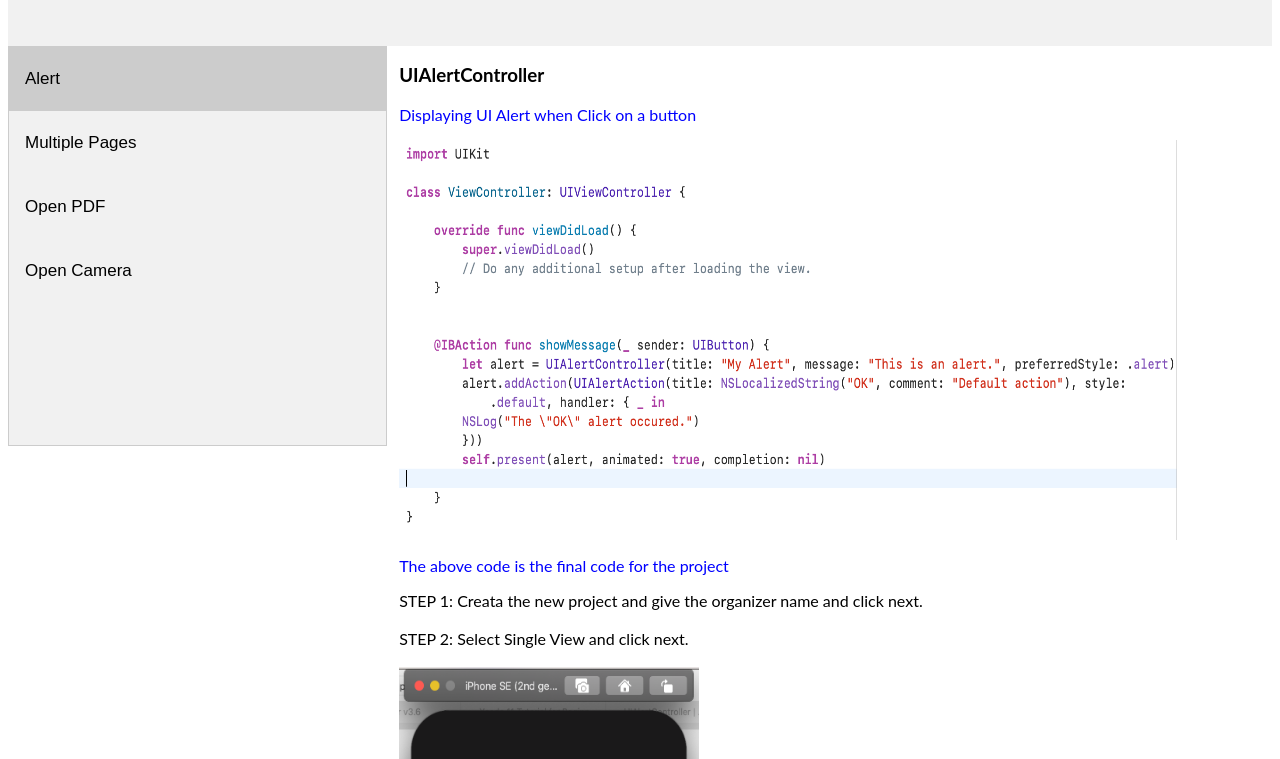
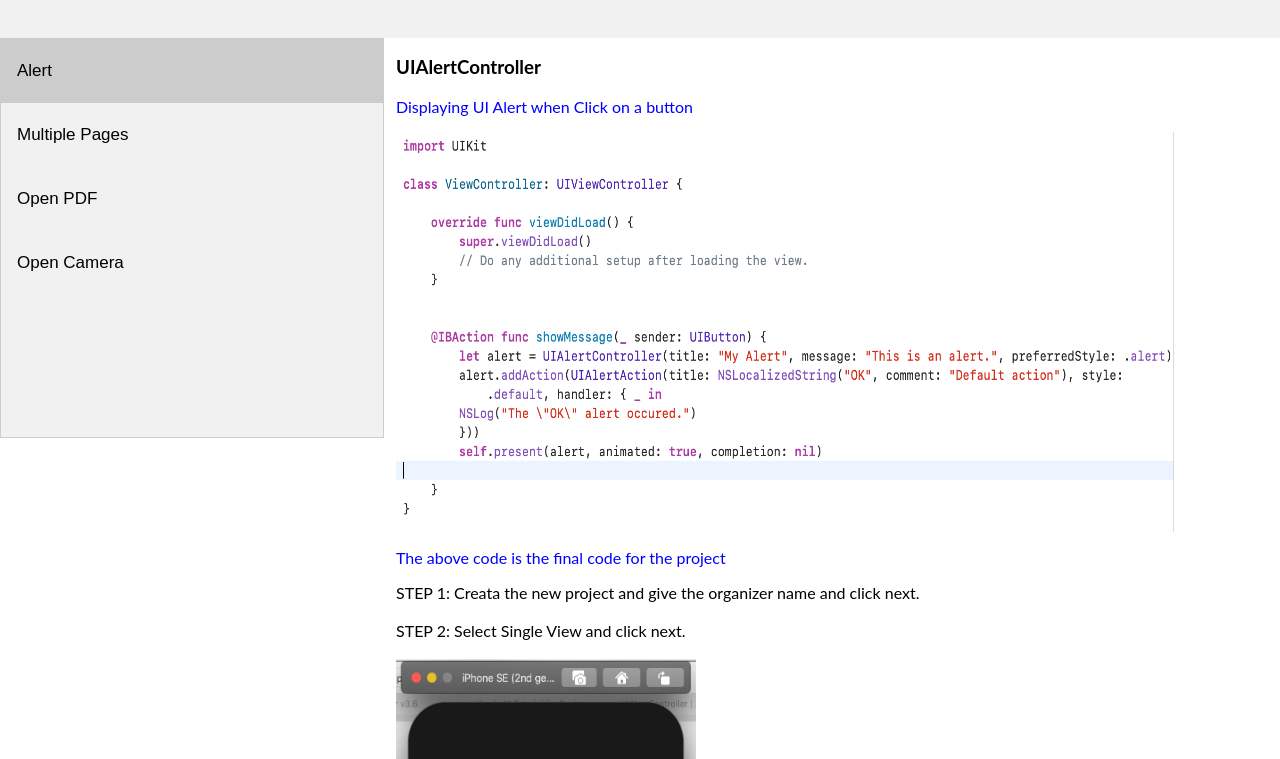
Before and after one commit to nikhilgs2001/swift, a plain HTML site: page index.html in a window 1280 px wide. Shown: the part 145-904 px from the top of the page. Drawn offline with Linux system fonts and the light colour scheme.

Commit message:
Firs Commit

```diff
--- a/index.html
+++ b/index.html
@@ -7,7 +7,8 @@
   <style>
 * {box-sizing: border-box}
 
-body {font-family: "Lato", sans-serif;}
+body {font-family: "Lato", sans-serif;
+      margin: 0;}
   .tab {
   float: left;
   border: 1px solid #ccc;
```
